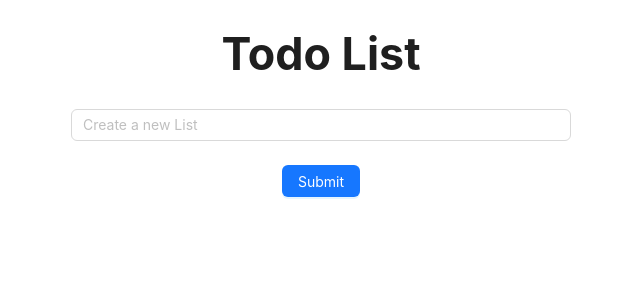
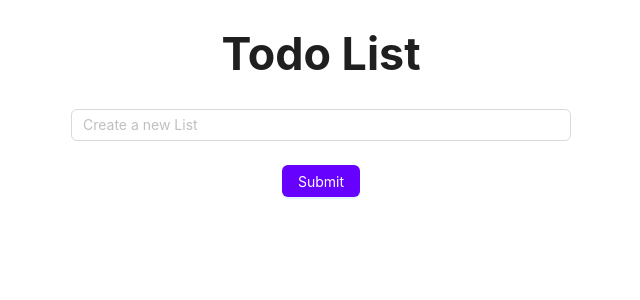
Before and after one commit to Cakeza007/TodoList, a React (Vite) app: page / in a window 1280 px wide. Shown: the top 300 px of the page, without its empty margins (319-959 px from the left). Built offline with nearby package versions, Linux system fonts and the light colour scheme.

Commit message:
tododay18

```diff
--- a/src/App.jsx
+++ b/src/App.jsx
@@ -1,4 +1,3 @@
-import { Form } from "antd";
 import { useState } from "react";
 import InputList from "./Input.jsx";
 import AddList from "./List.jsx";
@@ -41,7 +40,7 @@ function TodoList() {
         inputList={inputList}
         setInputList={setInputList}
       />
-      <AddList onEdit={onEdit} Delete={Delete} list={list} />
+      <AddList Delete={Delete} onEdit={onEdit} list={list} />
     </div>
   );
 }
--- a/src/Input.jsx
+++ b/src/Input.jsx
@@ -12,7 +12,11 @@ function TodoInput({ onSubmit, inputList, setInputList }) {
           style={{ width: "500px" }}
         ></Input>
       </Form.Item>
-      <Button type="primary" htmlType="submit">
+      <Button
+        type="primary"
+        htmlType="submit"
+        style={{ backgroundColor: "#6600ff" }}
+      >
         Submit
       </Button>
     </Form>
--- a/src/List.jsx
+++ b/src/List.jsx
@@ -1,5 +1,4 @@
 import { Form, Button } from "antd";
-import { useState } from "react";
 import { DeleteFilled, EditFilled } from "@ant-design/icons";
 
 function List({ list, onEdit, Delete }) {
@@ -11,7 +10,7 @@ function List({ list, onEdit, Delete }) {
             {e}
             <Button
               onClick={() => onEdit(index)}
-              style={{ marginRight: "10px" }}
+              style={{ marginRight: "10px", marginLeft: "10px" }}
             >
               <EditFilled />
             </Button>
```
